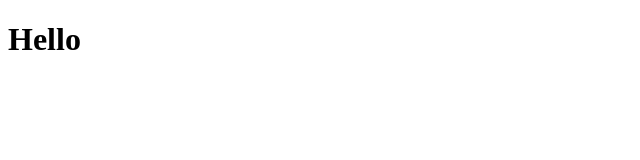
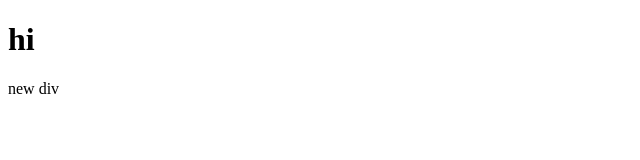
Before and after one commit to David20082012/Array_Project, a plain HTML site: page session_three.html in a window 1280 px wide. Shown: the whole page, without its empty margins (0-640 px from the left). Drawn offline with Linux system fonts and the light colour scheme.

Commit message:
get element by class

```diff
--- a/script/session_three.js
+++ b/script/session_three.js
@@ -1,3 +1,7 @@
 // DOM - BOM
 
-document.getElementById("demo").innerHTML="Hello"
+// document.getElementById("demo").innerHTML="Hello"
+
+var array = document.getElementsByClassName("test"); //=> HTML Collection as an array
+
+console.log(array[0]); // we have to specifiy the index of the item or make a loop to go through all of the items in the array
--- a/session_three.html
+++ b/session_three.html
@@ -10,6 +10,8 @@
     <h1 id="demo">hi</h1>
 
 
+
+    <div class="test">new div</div>
     <script src="script/session_three.js"></script>
 </body>
 </html>
```
